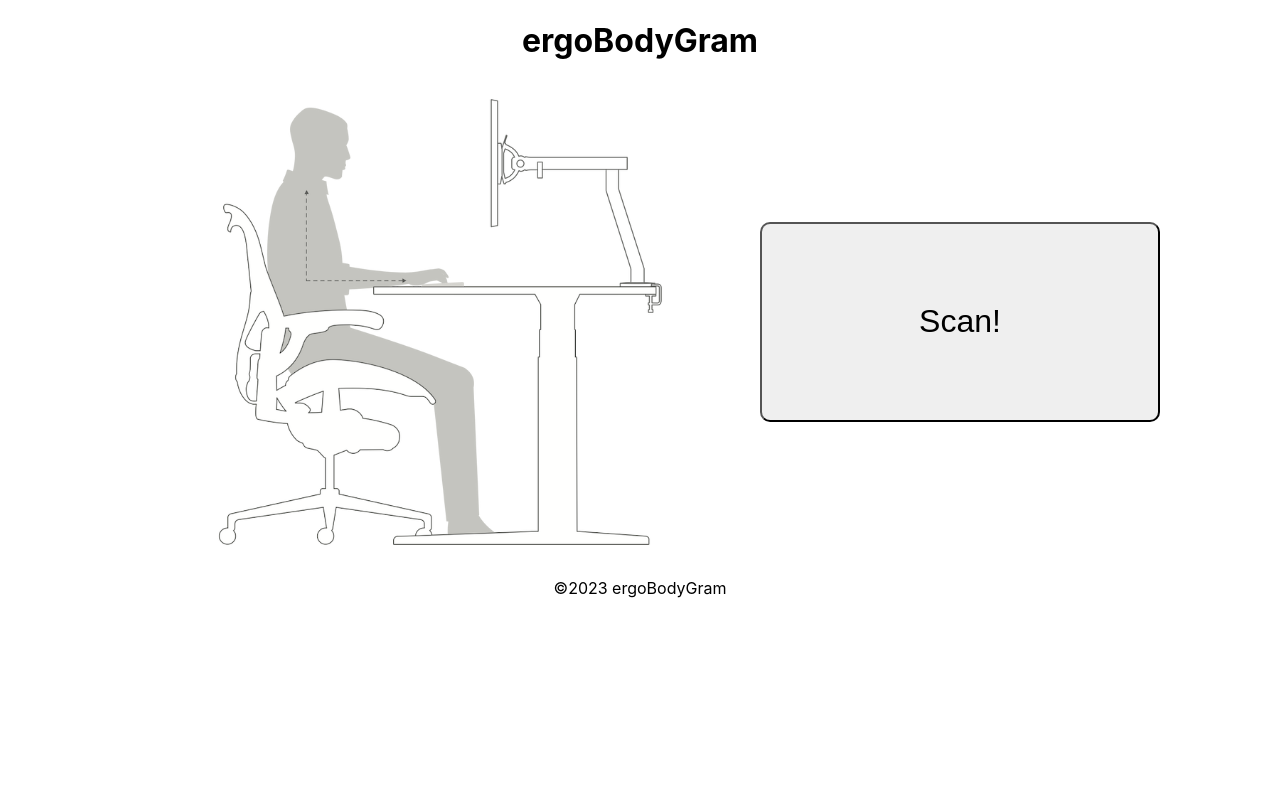
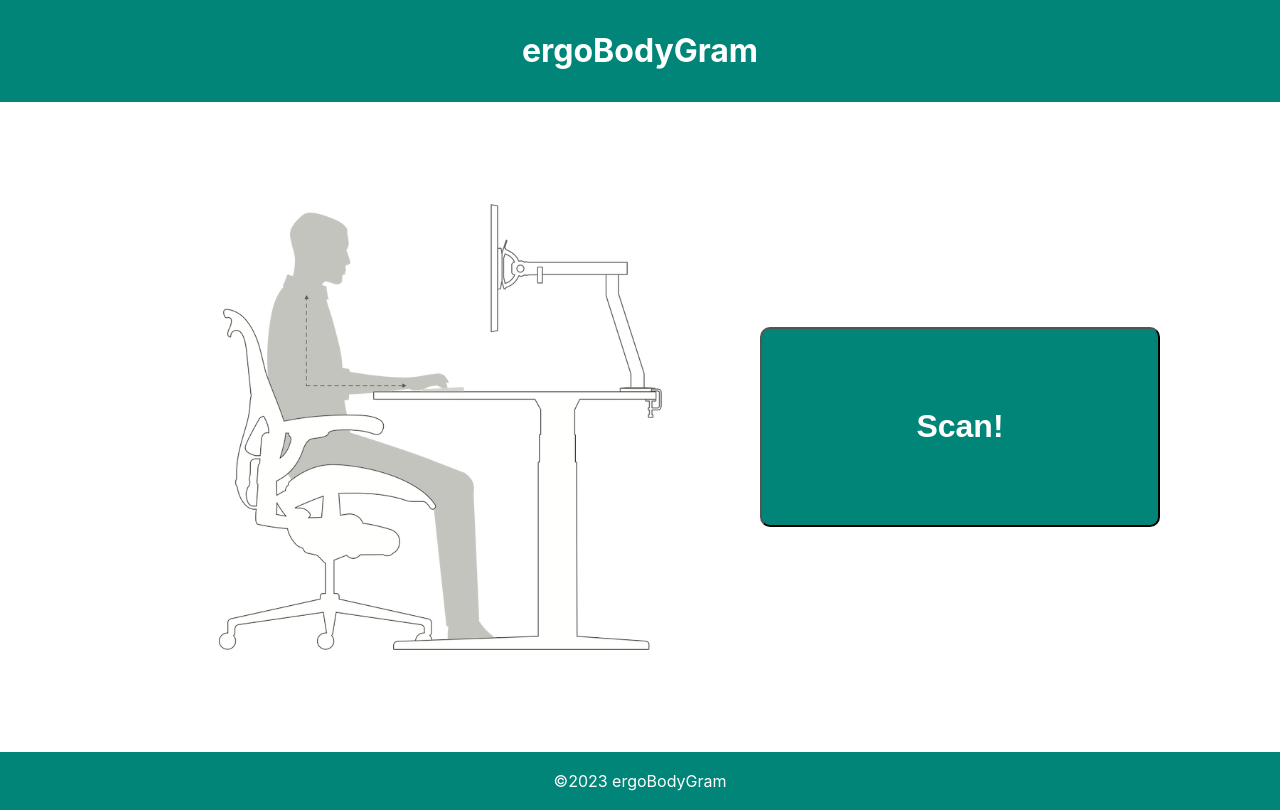
Before and after one commit to Coffiey/ergoBodyGram, a React (Create React App) app in the folder app/: page / in a window 1280 px wide. Built offline with nearby package versions, Linux system fonts and the light colour scheme; the HTML template or start-up script is replaced by a standard one.

Commit message:
style: colors and layout

```diff
--- a/app/src/App.css
+++ b/app/src/App.css
@@ -3,6 +3,7 @@
 }
 
 .main {
+  min-height: calc(100vh - 50px - 100px);
   display: flex;
   justify-content: center;
   align-items: center;
--- a/app/src/components/Footer.jsx
+++ b/app/src/components/Footer.jsx
@@ -4,7 +4,7 @@ import "../styles/Footer.css";
 const Footer = () => {
   return (
     <>
-      <footer>
+      <footer className="footer">
         <p>©2023 ergoBodyGram</p>
       </footer>
     </>
--- a/app/src/components/Header.jsx
+++ b/app/src/components/Header.jsx
@@ -4,7 +4,7 @@ import "../styles/Header.css";
 const Header = () => {
   return (
     <>
-      <header>
+      <header className="header">
         <h1>ergoBodyGram</h1>
       </header>
     </>
--- a/app/src/styles/Button.css
+++ b/app/src/styles/Button.css
@@ -2,5 +2,8 @@
   height: 200px;
   width: 400px;
   font-size: xx-large;
+  font-weight: bolder;
   border-radius: 10px;
+  background-color: #028579;
+  color: white;
 }
--- a/app/src/styles/Footer.css
+++ b/app/src/styles/Footer.css
@@ -0,0 +1,5 @@
+.footer {
+  padding: 3px;
+  background-color: #028579;
+  color: white;
+}
--- a/app/src/styles/Header.css
+++ b/app/src/styles/Header.css
@@ -0,0 +1,5 @@
+.header {
+  padding: 10px;
+  background-color: #028579;
+  color: white;
+}
```
